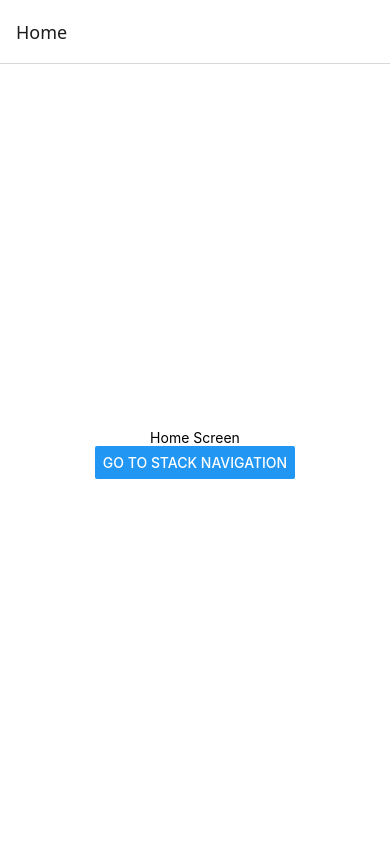
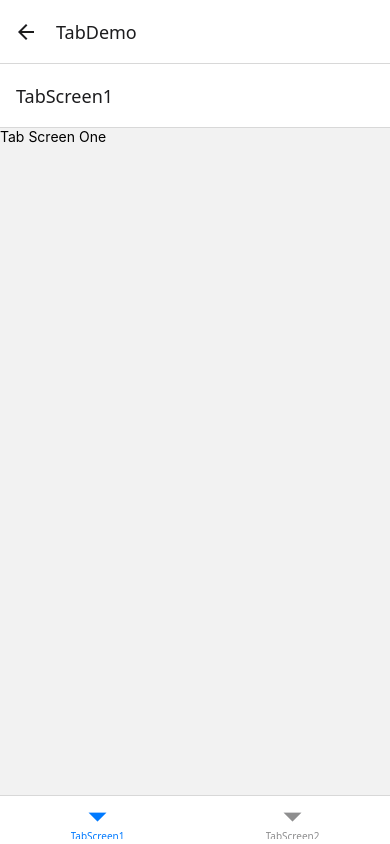
Before and after one commit to jishan1019/Masering-React-Native, a React Native app: screen /TabDemo in a window 390 px wide. Built offline with nearby package versions, Linux system fonts and the light colour scheme.

Commit message:
practice tab navigation

```diff
--- a/src/Navigation/RootNavigator.tsx
+++ b/src/Navigation/RootNavigator.tsx
@@ -2,10 +2,12 @@ import {createStackNavigator} from '@react-navigation/stack';
 import React from 'react';
 import HomeScreen from './Screens/HomeScreen';
 import StackHomeScreen from './Stack/StackHomeScreen';
+import TabNavigationDemo from './Tab/TabNavigationDemo';
 
 export type RootStackParamsList = {
   Home: undefined;
   StackHome: undefined;
+  TabDemo: undefined;
 };
 
 const Stack = createStackNavigator<RootStackParamsList>();
@@ -15,6 +17,7 @@ export default function () {
     <Stack.Navigator>
       <Stack.Screen name="Home" component={HomeScreen} />
       <Stack.Screen name="StackHome" component={StackHomeScreen} />
+      <Stack.Screen name="TabDemo" component={TabNavigationDemo} />
     </Stack.Navigator>
   );
 }
--- a/src/Navigation/Screens/HomeScreen.tsx
+++ b/src/Navigation/Screens/HomeScreen.tsx
@@ -15,10 +15,18 @@ export default function HomeScreen() {
   return (
     <View style={styles.container}>
       <Text>Home Screen</Text>
+
       <Button
         title="Go to Stack Navigation"
         onPress={() => {
           navigation.navigate('StackHome');
+        }}
+      />
+
+      <Button
+        title="Go to Tab Navigation"
+        onPress={() => {
+          navigation.navigate('TabDemo');
         }}
       />
     </View>
--- /dev/null
+++ b/src/Navigation/Tab/TabNavigationDemo.tsx
@@ -0,0 +1,20 @@
+import {createBottomTabNavigator} from '@react-navigation/bottom-tabs';
+import React from 'react';
+import TabScreen1 from './TabScreen1';
+import TabScreen2 from './TabScreen2';
+
+type BottomTabParamsList = {
+  TabScreen1: undefined;
+  TabScreen2: undefined;
+};
+
+const BottomTab = createBottomTabNavigator<BottomTabParamsList>();
+
+export default function TabNavigationDemo() {
+  return (
+    <BottomTab.Navigator>
+      <BottomTab.Screen name="TabScreen1" component={TabScreen1} />
+      <BottomTab.Screen name="TabScreen2" component={TabScreen2} />
+    </BottomTab.Navigator>
+  );
+}
--- /dev/null
+++ b/src/Navigation/Tab/TabScreen1.tsx
@@ -0,0 +1,10 @@
+import React from 'react';
+import {Text, View} from 'react-native';
+
+export default function TabScreen1() {
+  return (
+    <View>
+      <Text>Tab Screen One</Text>
+    </View>
+  );
+}
--- /dev/null
+++ b/src/Navigation/Tab/TabScreen2.tsx
@@ -0,0 +1,10 @@
+import React from 'react';
+import {Text, View} from 'react-native';
+
+export default function TabScreen2() {
+  return (
+    <View>
+      <Text>Tab Screen Two</Text>
+    </View>
+  );
+}
```
